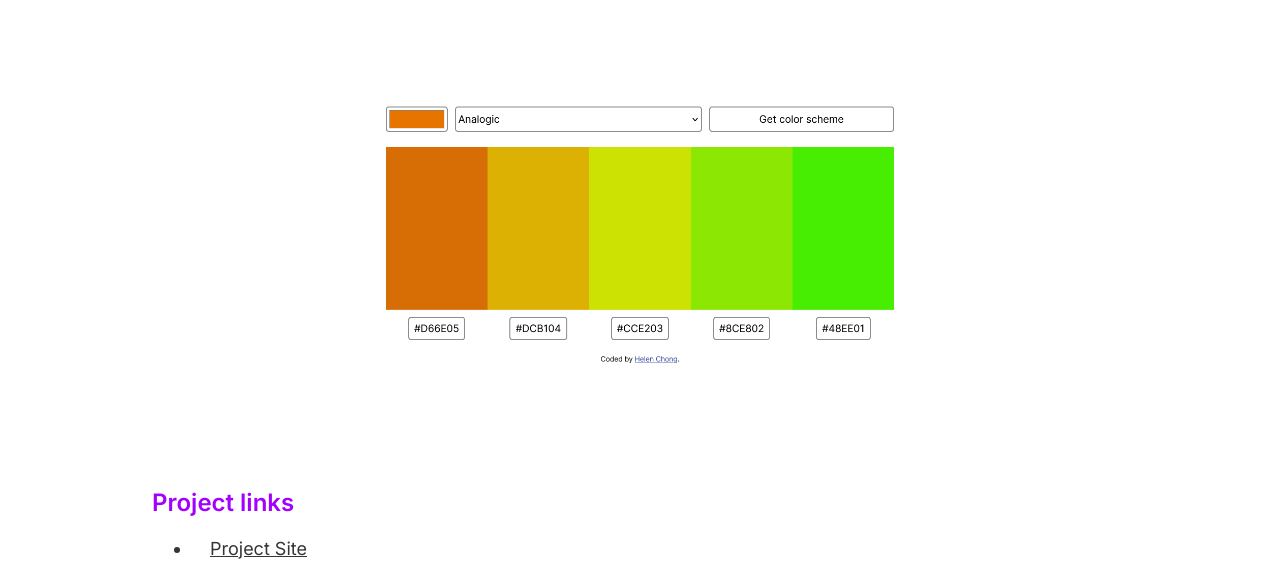
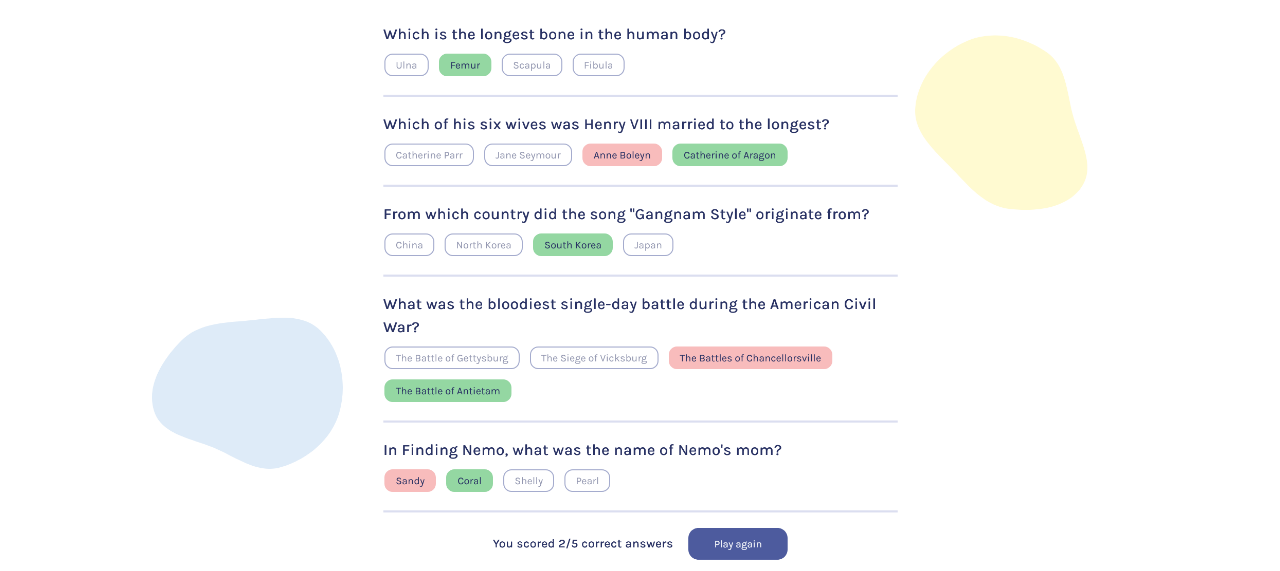
Before and after one commit to helenclx/helenchong.dev, an Eleventy site: page src/projects/quizzical.md in a window 1280 px wide. Shown: the part 223-794 px from the top of the page. Built offline with nearby package versions, Linux system fonts and the light colour scheme; Eleventy itself is replaced by a stand-in of ours; files that its build step writes are made by us from their sources; files whose address does not match are found by name.

Commit message:
Fix image link

```diff
--- a/src/projects/quizzical.md
+++ b/src/projects/quizzical.md
@@ -1,7 +1,7 @@
 ---
 title: Quizzical
 summary: Test your knowledge with this quiz game. A solo project for Scrimba's React course.
-image: /assets/images/projects/Scrimba-Frontend-Path.png
+image: /assets/images/projects/Quizzical.png
 imageAlt: Screenshots of the Quizzical project
 tech:
   - React.js
```
